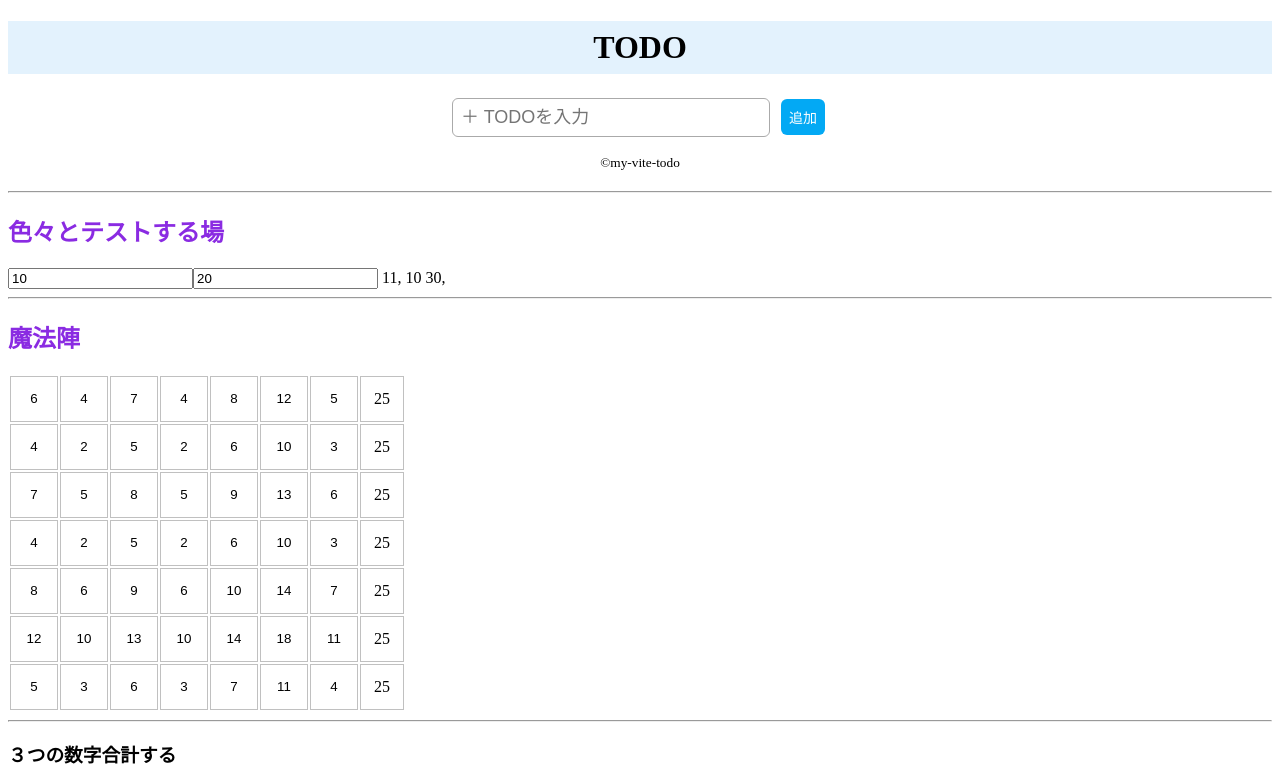
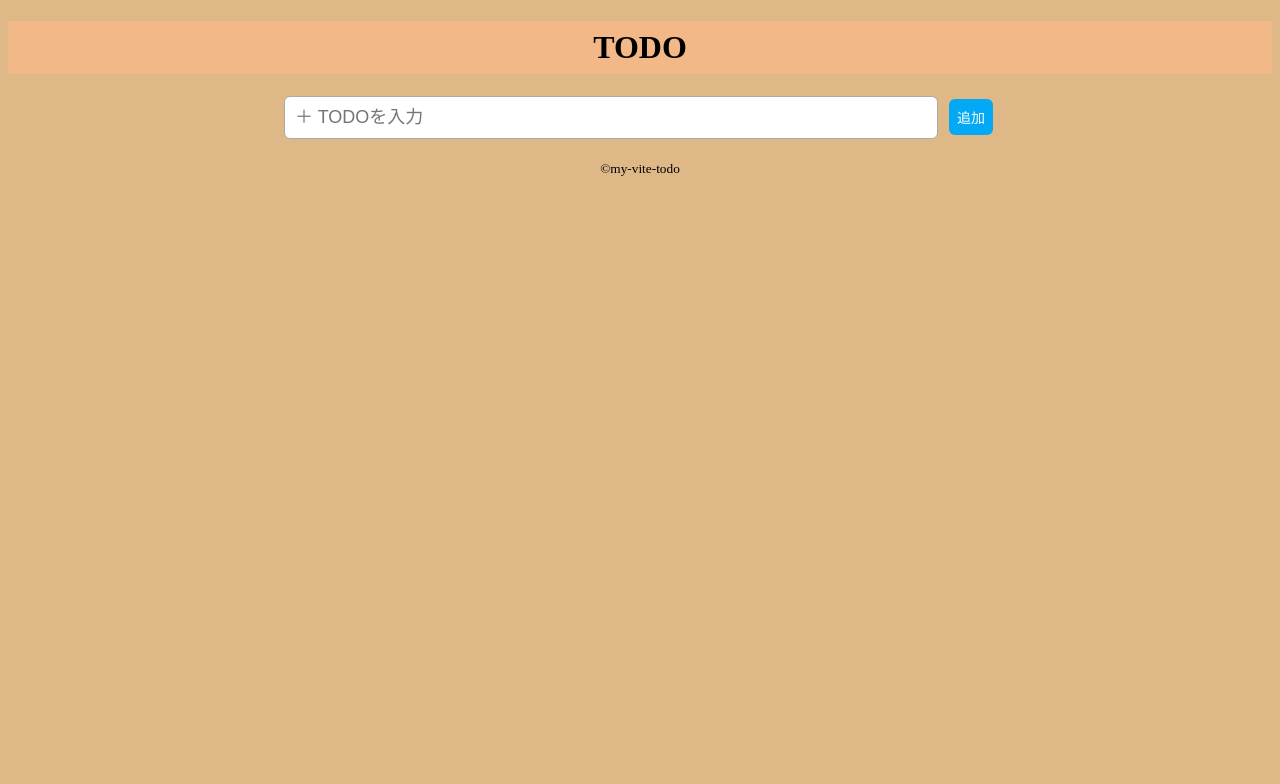
Before and after one commit to Lycoris314/todoVue, a Vue app: page / in a window 1280 px wide. Shown: the top 784 px of the page. Built offline with nearby package versions, Linux system fonts and the light colour scheme.

Commit message:
CSS修正

```diff
--- a/src/App.vue
+++ b/src/App.vue
@@ -2,9 +2,9 @@
 import TheHeader from "./components/TheHeader.vue";
 import TheFooter from "./components/TheFooter.vue";
 import MainTodo from "./components/MainTodo.vue";
-import TheTest1 from "./components/TheTest1.vue";
-import TheTest2 from "./components/TheTest2.vue";
-import TheTest3 from "./components/TheTest3.vue";
+//import TheTest1 from "./components/TheTest1.vue";
+//import TheTest2 from "./components/TheTest2.vue";
+//import TheTest3 from "./components/TheTest3.vue";
 
 
 
@@ -19,9 +19,9 @@ import TheTest3 from "./components/TheTest3.vue";
             <MainTodo />
         </main>
         <TheFooter />
-        <TheTest1 />
-        <TheTest2 />
-        <TheTest3 />
+        <!-- <TheTest1 /> -->
+        <!-- <TheTest2 /> -->
+        <!-- <TheTest3 /> -->
 
     </div>
 </template>
--- a/src/components/MainTodo.vue
+++ b/src/components/MainTodo.vue
@@ -1,4 +1,4 @@
-<script setup> //setupを忘れない
+<script setup>//setupを忘れない
 
 import { ref } from "vue"; //使う関数(refなど)をimportする。
 
@@ -6,9 +6,9 @@ import { useTodoList } from "../composables/useTodoList.js";
 
 const todoRef = ref(""); //TODO追加欄とバインド
 
-const isEditRef =ref(false); //変更ボタンの表示のオンオフ
+const isEditRef = ref(false); //変更ボタンの表示のオンオフ
 
-const {todoListRef, add, show, edit, del, check} =useTodoList();
+const { todoListRef, add, show, edit, del, check } = useTodoList();
 
 //追加ボタンをクリック
 const addTodo = () => {
@@ -19,30 +19,30 @@ const addTodo = () => {
 }
 
 //編集ボタンをクリック
-const showTodo = (id)=>{
+const showTodo = (id) => {
 
-    isEditRef.value=true;
+    isEditRef.value = true;
 
-    todoRef.value= show(id);
+    todoRef.value = show(id);
 }
 
 //変更ボタンをクリック
-const editTodo =()=>{
+const editTodo = () => {
 
     edit(todoRef.value);
 
     isEditRef.value = false;
 
-    todoRef.value ="";
+    todoRef.value = "";
 }
 
 //削除ボタン
-const deleteTodo =(id)=>{
+const deleteTodo = (id) => {
     del(id);
 }
 
 //チェックボックスのオンオフ
-const changeCheck = (id) =>{
+const changeCheck = (id) => {
     check(id);
 }
 
@@ -51,30 +51,19 @@ const changeCheck = (id) =>{
 <template>
     <div class="box_input">
 
-        <input class="todo_input"
-               placeholder="＋ TODOを入力"
-               v-model="todoRef" />
+        <input class="todo_input" placeholder="＋ TODOを入力" v-model="todoRef" />
 
-        <button class="btn green"
-                @click="editTodo"
-                v-if="isEditRef">変更</button>
+        <button class="btn green" @click="editTodo" v-if="isEditRef">変更</button>
 
-        <button class="btn"
-                @click="addTodo"
-                v-else>追加</button>
+        <button class="btn" @click="addTodo" v-else>追加</button>
         <!-- v-if/v-elseの連動の仕方が分からない。 -->
     </div>
 
     <div class="box_list">
-        <div class="todo_list"
-             v-for="todo in todoListRef"
-             :key="todo.id">
+        <div class="todo_list" v-for="todo in todoListRef" :key="todo.id">
 
             <div class="todo" :class="{ fin: todo.checked }">
-                <input type="checkbox"
-                       class="check"
-                       @change="changeCheck(todo.id)"
-                       :checked="todo.checked"/>
+                <input type="checkbox" class="check" @change="changeCheck(todo.id)" :checked="todo.checked" />
 
                 <label>{{ todo.task }}</label>
             </div>
@@ -90,29 +79,28 @@ const changeCheck = (id) =>{
 </template>
 
 <style scoped>
-
 .box_input {
-    margin-top: 20px;
+    margin: 20px 0;
     text-align: center;
 }
 
-.todo_list{
+.todo_list {
     display: flex;
     justify-content: center;
 }
 
 .todo_input {
-    width: 300px;
+    width: 50%;
     margin-right: 8px;
-    padding: 8px;
+    padding: 10px;
     font-size: 18px;
     border: 1px solid #aaa;
     border-radius: 6px;
 }
 
 .btn {
-    border:none;
-    margin:3px;
+    border: none;
+    margin: 3px;
     padding: 8px;
     cursor: pointer;
     background-color: #03a9f4;
@@ -122,22 +110,30 @@ const changeCheck = (id) =>{
     font-size: 14px;
 }
 
+.btns {
+    display: flex;
+    margin: 10px 0;
+}
+
 .todo {
-    border: 1px solid silver;
+    /*border: 1px solid silver;*/
+    background-color: antiquewhite;
+    padding: 5px;
     margin: 20px;
     width: 60%;
 }
 
-.green{
-    background-color: rgb(141, 219, 25);
-}
-.pink{
-    background-color: pink;
+.green {
+    background-color: rgb(118, 187, 14);
 }
 
-.fin{
+.pink {
+    background-color: rgb(244, 111, 134);
+}
+
+.fin {
     text-decoration: line-through;
-    background-color: #03a9f4;
-    color:brown
+    background-color: #c9c9c9;
+    color: brown
 }
 </style>
--- a/src/components/TheHeader.vue
+++ b/src/components/TheHeader.vue
@@ -5,7 +5,7 @@
 <style scoped>
 .title {
     width: 100%;
-    background-color: #e3f2fd;
+    background-color: #f2b888;
     text-align: center;
     color: black;
     font-size: 32px;
--- a/src/composables/useTodoList.js
+++ b/src/composables/useTodoList.js
@@ -1,20 +1,17 @@
-import { ref } from 'vue';
+import { ref } from "vue";
 
 // 外部から使えるようにexportする
 export const useTodoList = () => {
-
     //todoListRefを定義
     const ls = localStorage.todoList;
     const todoListRef = ref([]);
     todoListRef.value = ls ? JSON.parse(ls) : [];
 
-
     const add = (task) => {
         const id = new Date().getTime();
-        todoListRef.value.push({ id: id, task: task, checked: false });
+        todoListRef.value.unshift({ id: id, task: task, checked: false });
         localStorage.todoList = JSON.stringify(todoListRef.value);
-    }
-
+    };
 
     const findById = (id) => {
         return todoListRef.value.find((todo) => todo.id === id);
@@ -24,12 +21,12 @@ export const useTodoList = () => {
         return todoListRef.value.findIndex((todo) => todo.id === id);
     };
 
-    const editId = ref(-1);  //showとeditを結ぶ
+    const editId = ref(-1); //showとeditを結ぶ
 
     const show = (id) => {
         const todo = findById(id);
         editId.value = id;
-        return todo.task;  //画面処理させるために返します
+        return todo.task; //画面処理させるために返します
     };
 
     const edit = (task) => {
@@ -45,7 +42,7 @@ export const useTodoList = () => {
 
     const del = (id) => {
         const todo = findById(id);
-        const delMsg = '「' + todo.task + '」を削除しますか？';
+        const delMsg = "「" + todo.task + "」を削除しますか？";
 
         if (!confirm(delMsg)) return;
 
@@ -65,6 +62,5 @@ export const useTodoList = () => {
         localStorage.todoList = JSON.stringify(todoListRef.value);
     };
 
-
-    return { todoListRef ,add ,show ,edit ,del ,check }
+    return { todoListRef, add, show, edit, del, check };
 };
--- a/src/style.css
+++ b/src/style.css
@@ -1,3 +1,7 @@
+body {
+    background-color: burlywood;
+}
+
 /* :root {
   font-family: Inter, system-ui, Avenir, Helvetica, Arial, sans-serif;
   line-height: 1.5;
```
